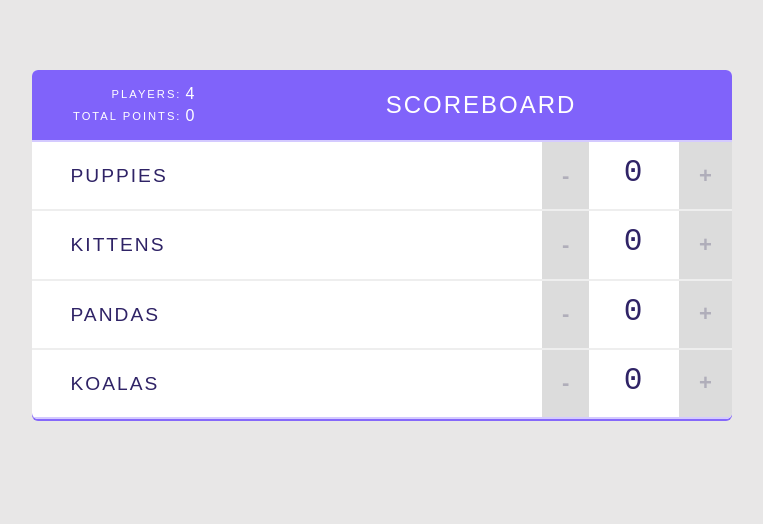
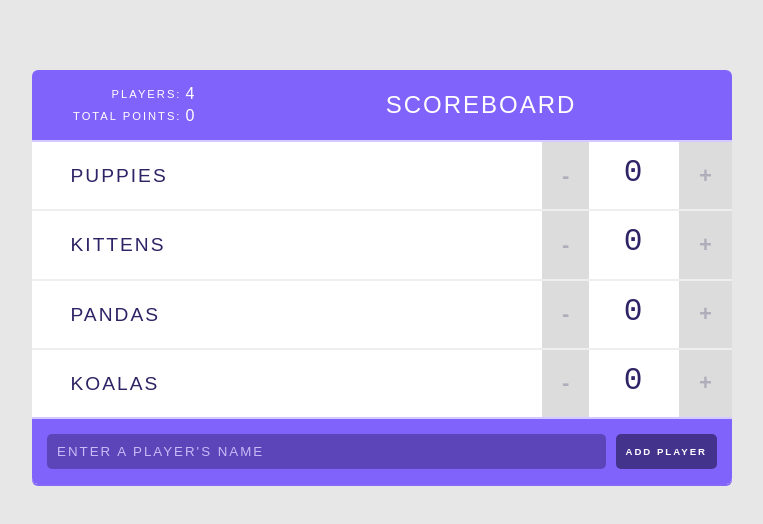
Before and after one commit to MIClavelTe/react-scoreboard, a React (Create React App) app: page / in a window 1280 px wide. Shown: the top 524 px of the page, without its empty margins (258-1021 px from the left). Built offline with nearby package versions, Linux system fonts and the light colour scheme.

Commit message:
Using controlled components

```diff
--- /dev/null
+++ b/src/components/AddPlayerForm.js
@@ -0,0 +1,24 @@
+import React, {Component} from 'react';
+
+class AddPlayerForm extends Component {
+    state = {
+        value: ""
+    }
+
+    handleChange = (event) => {
+        this.setState({
+            value: event.target.value
+        })
+    }
+
+    render () {
+        return (
+            <form>
+                <input type="text" placeholder="Enter a player's name" onChange={this.handleChange} value={this.state.value}/>
+                <input type="submit" value="Add Player"/>
+            </form>
+        )
+    }
+}
+
+export default AddPlayerForm;
--- a/src/components/App.js
+++ b/src/components/App.js
@@ -2,6 +2,7 @@ import React, {Component} from 'react';
 
 import Header from './Header'
 import Player from './Player'
+import AddPlayerForm from './AddPlayerForm'
 
 class App extends Component {
   state = {
@@ -63,6 +64,8 @@ class App extends Component {
             removePlayer={this.handleRemovePlayer}
           />
         )}
+
+        <AddPlayerForm />
       </div>
     );
   }
```
